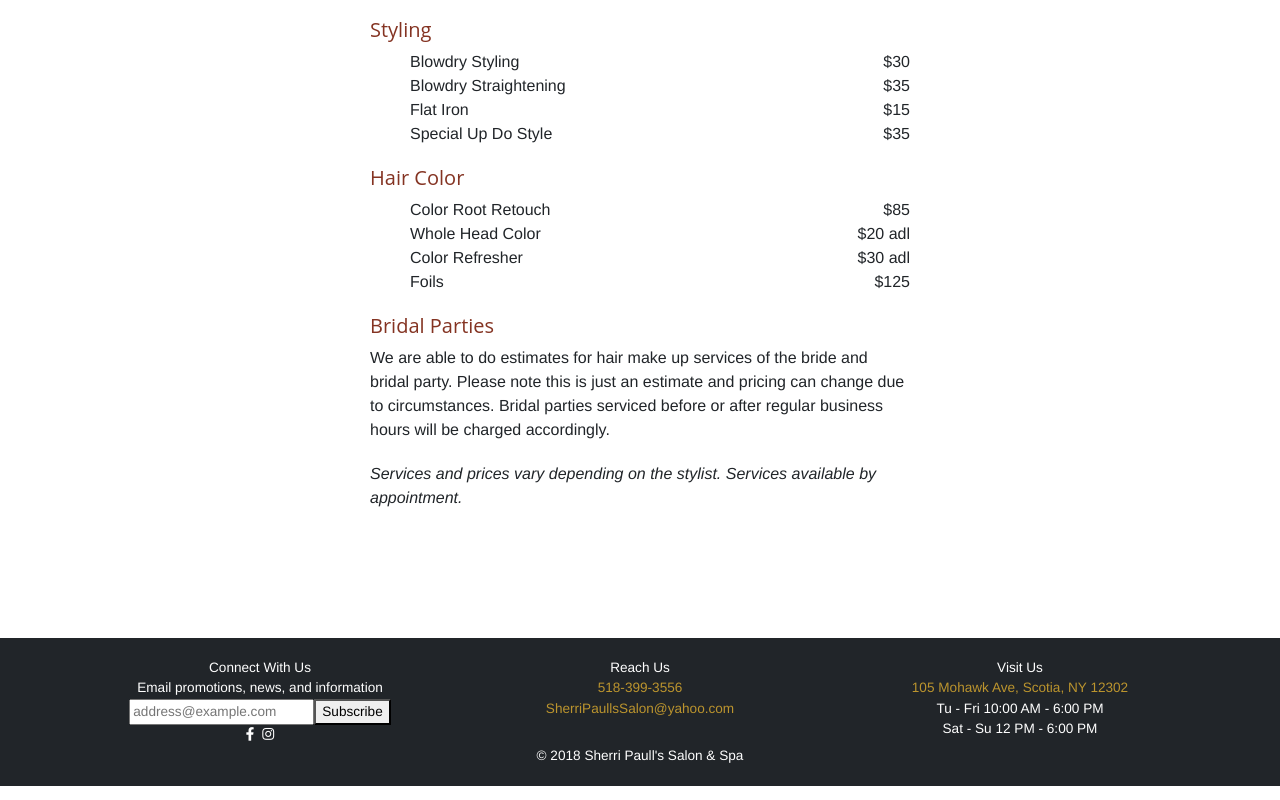
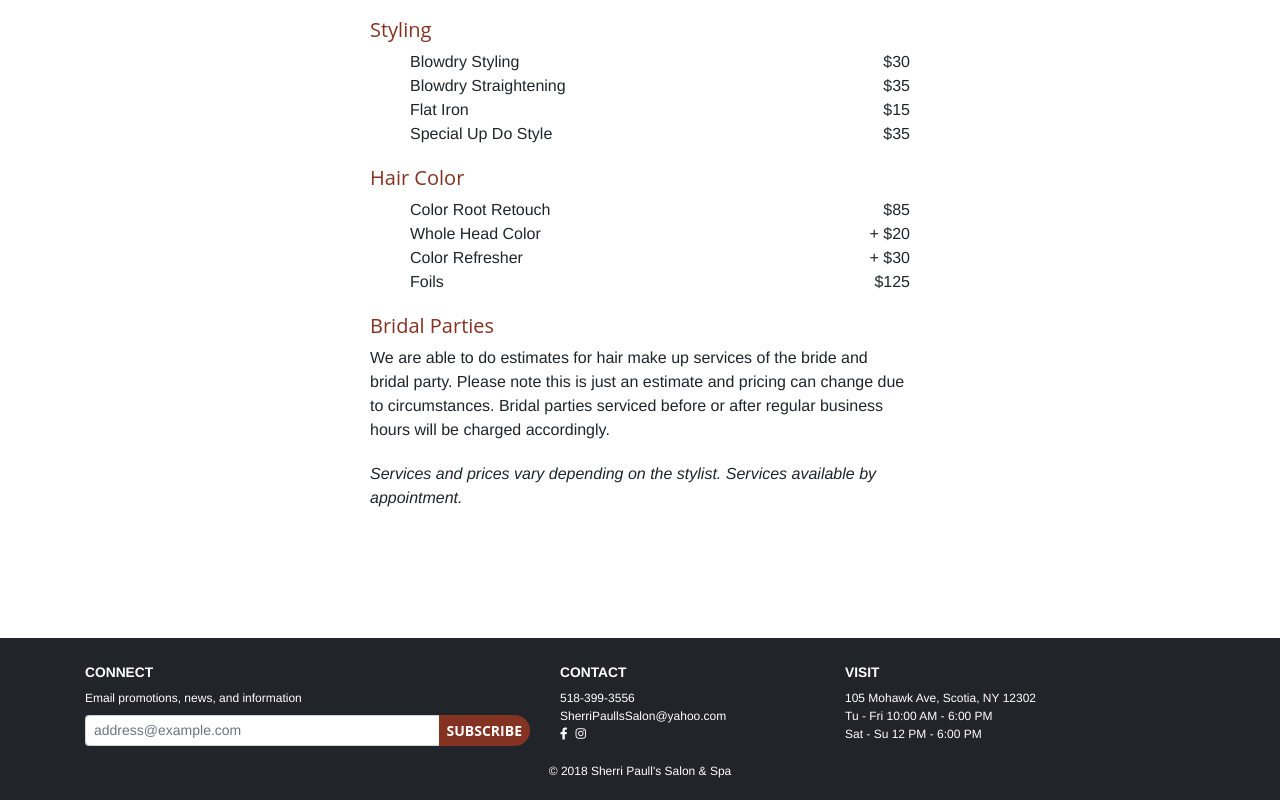
Before and after one commit to jessica-paull/sherripaullssalon, an Angular app: page /salon in a window 1280 px wide. Shown: the part 1034-1834 px from the top of the page. Built offline with nearby package versions, Linux system fonts and the light colour scheme.

Commit message:
footer done

```diff
--- a/src/app/app.component.html
+++ b/src/app/app.component.html
@@ -43,14 +43,27 @@
 <footer class="bg-dark page-footer">
   <div class="container">
       <div class="row">
-        <div class="col-sm-4">
-          <div class="uppercase">
-            Connect With Us
+        <div class="col-sm-5">
+          <div class="footer-header">
+            Connect
           </div>
           <div>
             Email promotions, news, and information
-            <input type="text" placeholder="address@example.com" />
-            <button type="button">Subscribe</button>
+            <div class="input-group mt-2 mb-2">
+              <input type="text" class="form-control form-control-sm" placeholder="address@example.com" aria-label="Email address" aria-describedby="basic-addon2">
+              <div class="input-group-append">
+                <button class="btn btn-sm btn-primary" type="button">Subscribe</button>
+              </div>
+            </div>
+          </div>
+        </div>
+        <div class="col-sm-3">
+          <div class="footer-header">
+            Contact
+          </div>
+          <div>
+              <a class="secondary-link" href="#">518-399-3556 </a><br />
+              <a class="secondary-link" href="mailto:sherripaullssalon@yahoo.com">SherriPaullsSalon@yahoo.com</a>
           </div>
           <ul class="list-inline social-buttons">
               <li class="list-inline-item">
@@ -66,18 +79,8 @@
           </ul>
         </div>
         <div class="col-sm-4">
-            <div class="uppercase">
-              Reach Us
-            </div>
-            <div>
-                <a class="secondary-link" href="#">518-399-3556 </a><br />
-                <a class="secondary-link" href="mailto:sherripaullssalon@yahoo.com">SherriPaullsSalon@yahoo.com</a>
-            </div>
-
-          </div>
-        <div class="col-sm-4">
-          <div class="uppercase">
-            Visit Us
+          <div class="footer-header">
+            Visit
           </div>
           <a class="secondary-link" href="#">105 Mohawk Ave, Scotia, NY 12302</a><br />
           Tu - Fri 10:00 AM - 6:00 PM <br />
@@ -85,7 +88,7 @@
         </div>
     </div>
     <div class="row">
-      <div class="col-12 text-center">
+      <div class="col-12 text-center pt-2">
         &copy; 2018 Sherri Paull's Salon &amp; Spa
       </div>
     </div>
--- a/src/app/app.component.ts
+++ b/src/app/app.component.ts
@@ -9,13 +9,14 @@ export class AppComponent {
   title = 'Welcome to Sherri Paulls';
 
   onActivate(event) {
-    const scrollToTop = window.setInterval(() => {
-      const pos = window.pageYOffset;
-        if (pos > 0) {
-            window.scrollTo(0, pos - 20);
-        } else {
-            window.clearInterval(scrollToTop);
-        }
-    }, 16);
+    window.scrollTo(0, 0);
+    // const scrollToTop = window.setInterval(() => {
+    //   const pos = window.pageYOffset;
+    //     if (pos > 0) {
+    //         window.scrollTo(0, pos - 20);
+    //     } else {
+    //         window.clearInterval(scrollToTop);
+    //     }
+    // }, 16);
   }
 }
--- a/src/app/data-pricing-hair.ts
+++ b/src/app/data-pricing-hair.ts
@@ -47,11 +47,11 @@ export const HairPricing: Pricing[] = [
             },
             {
                 'label': 'Whole Head Color',
-                'price': '$20 adl'
+                'price': '+ $20'
             },
             {
                 'label': 'Color Refresher',
-                'price': '$30 adl'
+                'price': '+ $30'
             },
             {
                 'label': 'Foils',
--- a/src/assets/scss/_bootstrap-overrides.scss
+++ b/src/assets/scss/_bootstrap-overrides.scss
@@ -29,3 +29,17 @@
     box-shadow: 0 0 0 0.2rem rgba(240, 95, 64,.5) !important;
   }
 }
+.btn-secondary {
+  background-color: $secondary;
+  border-color: $secondary;
+  &:hover,
+  &:focus,
+  &:active {
+    color: $white;
+    background-color: darken($secondary, 5%) !important;
+  }
+  &:active,
+  &:focus {
+    box-shadow: 0 0 0 0.2rem rgba(187,148,46, 5) !important;
+  }
+}
--- a/src/assets/scss/_footer.scss
+++ b/src/assets/scss/_footer.scss
@@ -1,8 +1,13 @@
 .page-footer {
     color: #fefefe;
-    font-size: .85em;
+    font-size: .75em;
     padding: 20px 0;
-    text-align: center;
+    .footer-header {
+        text-transform: uppercase;
+        font-size: 1.15em;
+        font-weight: 700;
+        padding: 5px 0;
+    }
 }
 
 ul.social-buttons {
--- a/src/assets/scss/_global.scss
+++ b/src/assets/scss/_global.scss
@@ -28,7 +28,7 @@ a {
 }
 
 .secondary-link {
-  color: $secondary;
+  color: white;
   @include transition-all;
   &:hover {
     color: darken($secondary, .1);
--- a/src/assets/scss/_navbar.scss
+++ b/src/assets/scss/_navbar.scss
@@ -30,10 +30,10 @@
         text-transform: uppercase;
         color: $gray-900;
         &:hover {
-          color: $primary;
+          color: $secondary;
         }
         &.active {
-          color: $primary !important;
+          color: $secondary !important;
           background-color: transparent;
           &:hover {
             background-color: transparent;
@@ -76,7 +76,7 @@
       .navbar-nav > li.nav-item > a.nav-link:focus {
         color: $gray-900;
         &:hover {
-          color: $primary;
+          color: $secondary;
         }
       }
     }
```
